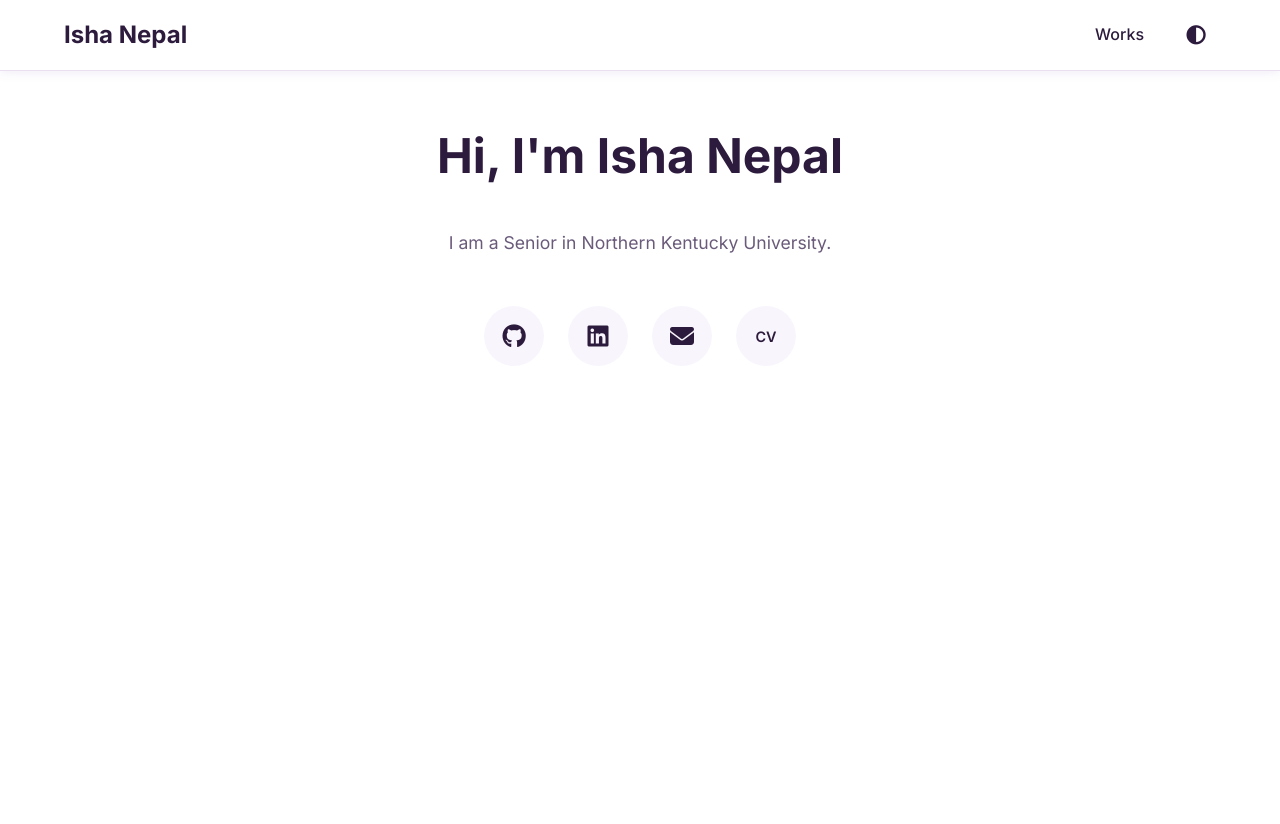
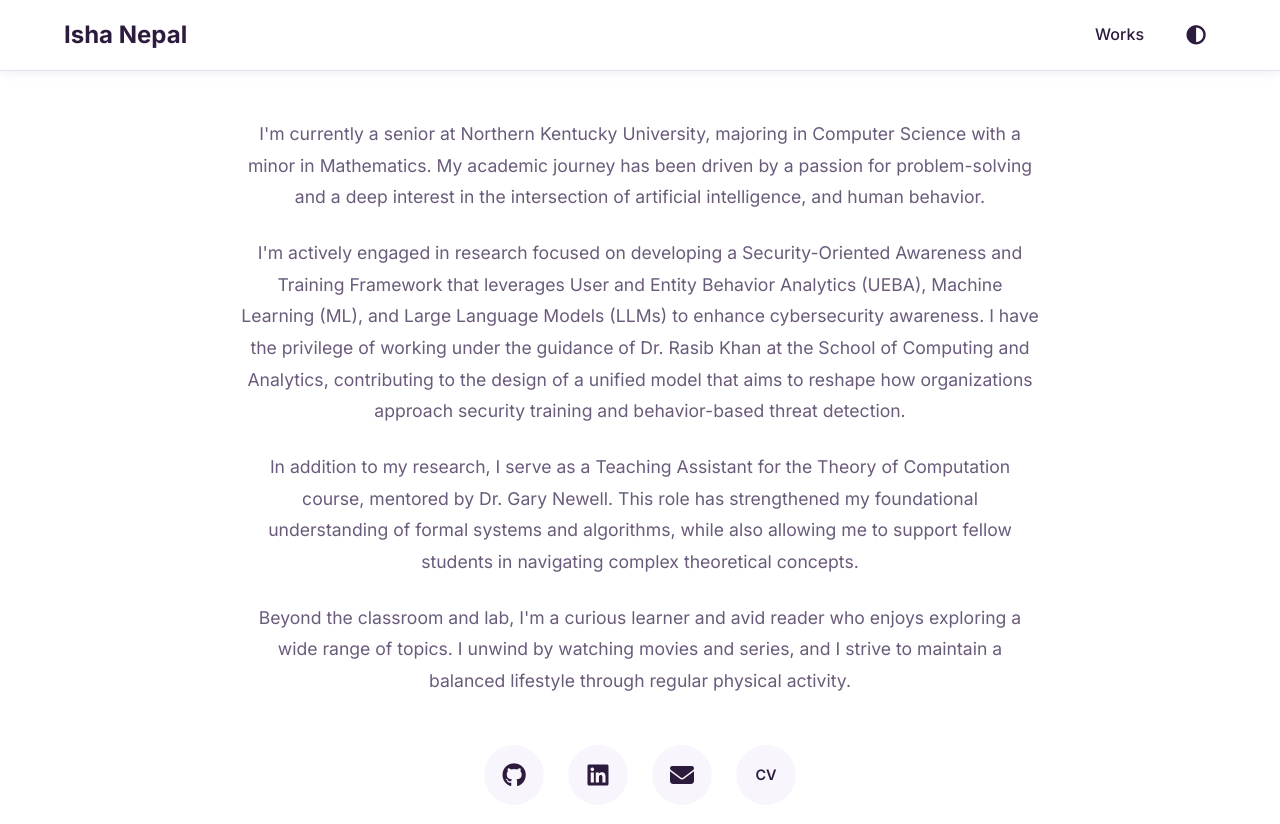
Before and after one commit to ishanepal/isha__portfolio, a plain HTML site: page index.html in a window 1280 px wide. Before the commit the page ends 800 px from the top, so only its background shows below. Drawn offline with Linux system fonts and the light colour scheme.

Commit message:
text added

```diff
--- a/index.html
+++ b/index.html
@@ -31,12 +31,31 @@
     <main class="main-content">
         <div class="container">
             <div class="intro-section">
-                <h1 class="intro-title">Hi, I'm Isha Nepal</h1>
+                <!-- <h1 class="intro-title">Hi, I'm Isha Nepal</h1> -->
                 <p class="intro-text">
-                    I am a Senior in Northern Kentucky University.
+                    I'm currently a senior at Northern Kentucky University, majoring in Computer Science with a minor in Mathematics. My academic journey
+                    has been driven by a passion for problem-solving and a deep interest in the intersection of artificial intelligence,
+                    and human behavior.
                 </p>
                 <p class="intro-text">
-
+                    I'm actively engaged in research focused on developing a Security-Oriented Awareness and Training Framework that leverages User and Entity
+                    Behavior Analytics (UEBA), Machine Learning (ML), and Large Language Models (LLMs) to enhance cybersecurity awareness. I have the privilege
+                    of working under the guidance of Dr. Rasib Khan at the School of Computing and Analytics, contributing to the design of a unified model that
+                    aims to reshape how organizations approach security training and behavior-based threat detection.
+                    <!-- I am a Senior in Northern Kentucky University majoring in Computer Science with a minor in Mathematics. I am currently working
+                    on researching Security-Oriented Awareness and Training Framework aimed to improve cybersecurity and developing a unified model
+                    for enhancing security awareness using User and Entity Behavior Analytics (UEBA), Machine Learning (ML) and Large Language Models (LLMs)
+                    working with Dr. Rasib Khan in the School of Computing and Analytics. I am also currently a Teaching Assistant for Theory of Computation
+                    under the supervision of Dr. Gary Newell. -->
+                </p>
+                <p class="intro-text">
+                    In addition to my research, I serve as a Teaching Assistant for the Theory of Computation course, mentored by Dr. Gary Newell. This role has
+                    strengthened my foundational understanding of formal systems and algorithms, while also allowing me to support fellow students in navigating
+                    complex theoretical concepts.
+                </p>
+                <p class="intro-text">
+                    Beyond the classroom and lab, I'm a curious learner and avid reader who enjoys exploring a wide range of topics. I unwind by watching
+                    movies and series, and I strive to maintain a balanced lifestyle through regular physical activity.
                 </p>
 
                 <!-- Social Links -->
```
